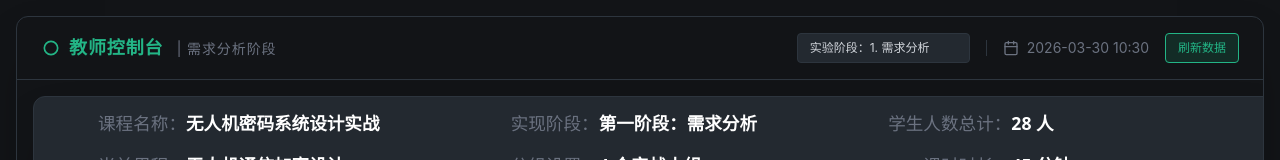
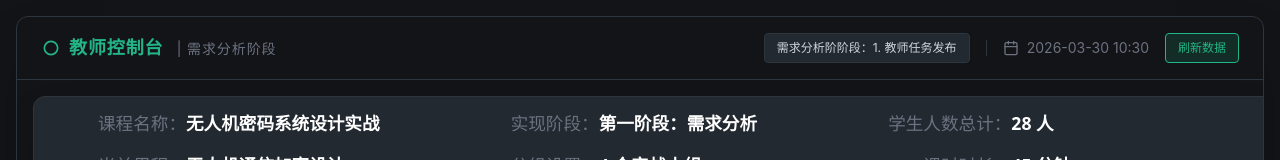
Before and after one commit to Li-ShuangYu/uav-encryption-teaching-demo, a Vue app: page /#/teacher/task-publish in a window 1280 px wide. Shown: the top 160 px of the page. Built offline with nearby package versions, Linux system fonts and the light colour scheme.

Commit message:
修改路由下拉框页面

```diff
--- a/src/components/Layout.vue
+++ b/src/components/Layout.vue
@@ -10,14 +10,14 @@
 
         <div class="flex items-center space-x-4 text-sm text-textMuted">
             <select @change="handleNavigate" class="bg-cardInnerBg border border-borderColor text-textMain text-xs rounded px-3 py-1.5 outline-none appearance-none cursor-pointer hover:border-accentGreen transition">
-                <option value="/teacher/task-publish">实验阶段：1. 需求分析</option>
-                <option value="/teacher/demand-summary">实验阶段：1. 需求汇总</option>
-                <option value="/teacher/demand-split">实验阶段：1. 4组需求分屏</option>
-                <option value="/student/task-receive">实验阶段：1. 学生工作台</option>
-                <option value="/teacher/scheme-split">实验阶段：2. 4组方案分屏</option>
-                <option value="/teacher/ai-evaluate">实验阶段：2. AI评估</option>
-                <option value="/student/scheme-upload">实验阶段：2. 学生方案上传</option>
-                <option value="/teacher/simulation">实验阶段：3. 仿真性能</option>
+                <option value="/teacher/task-publish">需求分析阶阶段：1. 教师任务发布</option>
+                <option value="/teacher/demand-summary">需求分析阶阶段：1. 需求汇总页</option>
+                <option value="/teacher/demand-split">需求分析阶阶段：1. 4组需求分屏</option>
+                <option value="/student/task-receive">需求分析阶段：1. 学生需求上传页</option>
+                <option value="/teacher/scheme-split">方案设计阶段：2. 4组方案分屏</option>
+                <option value="/teacher/ai-evaluate">方案设计阶段：2. AI评估</option>
+                <option value="/student/scheme-upload">方案设计阶段：2. 学生方案上传</option>
+                <option value="/teacher/simulation">仿真推演阶段：3. 仿真性能</option>
             </select>
 
             <!-- <button @click="isModalOpen = true" class="bg-accentGreen hover:bg-accentGreenDark text-white px-5 py-1.5 rounded text-sm font-bold shadow-[0_0_12px_rgba(35,181,134,0.4)] transition flex items-center space-x-1">
```
